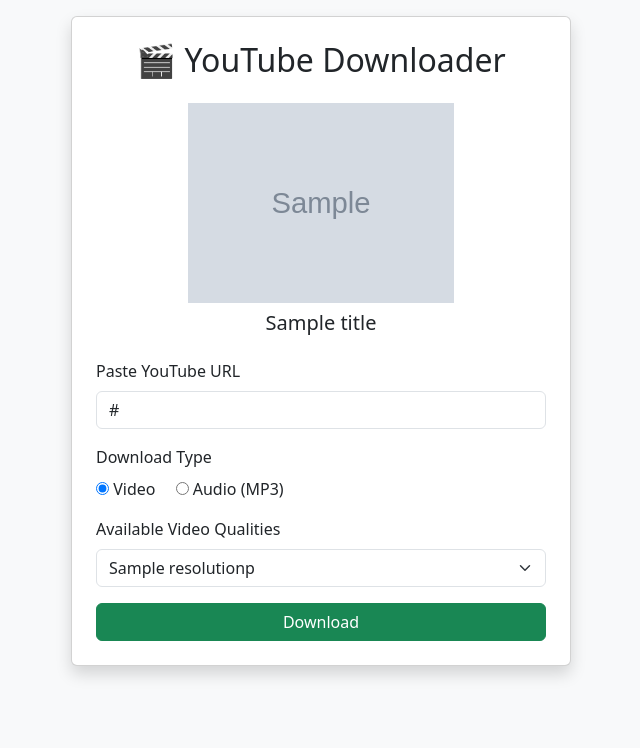
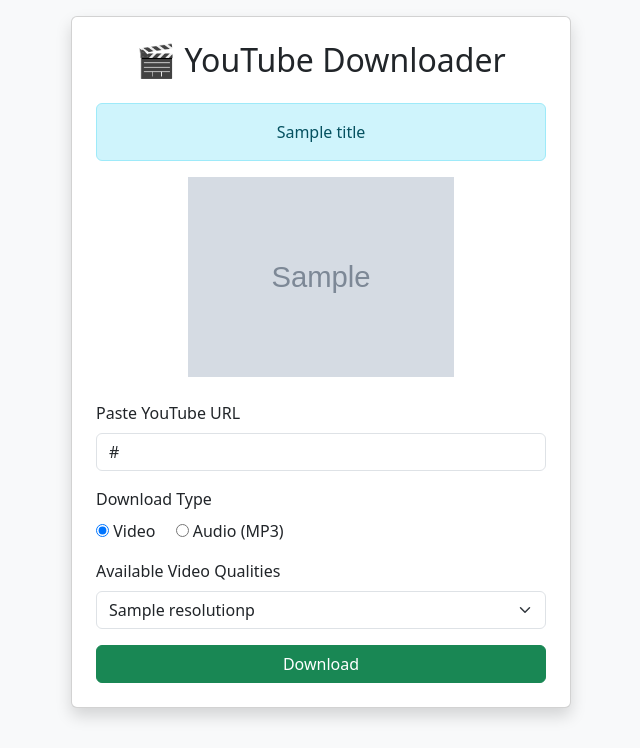
Before and after one commit to niiidhan/yt-downloader, a Flask app: template templates/index.html in a window 1280 px wide. Shown: the top 748 px of the page, without its empty margins (319-959 px from the left). Run offline with Flask 3, Linux system fonts and the light colour scheme; the template is opened without the code that fills it: most values are stand-ins (such as "Sample title", 1, 10 or a date in 2020); grey boxes marked "Sample" are stand-in pictures; some libraries are stand-ins or nearby versions.

Commit message:
Format error2 - index.html

```diff
--- a/templates/index.html
+++ b/templates/index.html
@@ -26,6 +26,7 @@
             document.getElementById("video-quality").style.display = (mode === "video") ? "block" : "none";
             document.getElementById("audio-quality").style.display = (mode === "audio") ? "block" : "none";
         }
+        window.onload = toggleQualityOptions;
     </script>
 </head>
 <body class="bg-light">
@@ -34,9 +35,20 @@
         <h2 class="mb-4 text-center">🎬 YouTube Downloader</h2>
 
         {% if title %}
+            {% if "✅" in title %}
+                <div class="alert alert-success text-center">{{ title }}</div>
+            {% elif "⚠️" in title %}
+                <div class="alert alert-warning text-center">{{ title }}</div>
+            {% elif "Error" in title %}
+                <div class="alert alert-danger text-center">{{ title }}</div>
+            {% else %}
+                <div class="alert alert-info text-center">{{ title }}</div>
+            {% endif %}
+        {% endif %}
+
+        {% if thumbnail %}
             <div class="text-center mb-3">
                 <img src="{{ thumbnail }}" alt="Thumbnail" class="img-fluid mb-2" style="max-height:200px;">
-                <h5>{{ title }}</h5>
             </div>
         {% endif %}
 
```
